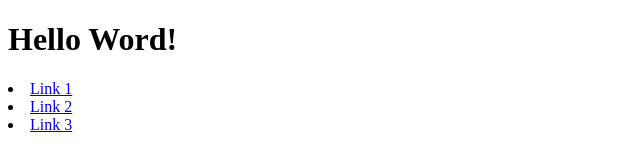
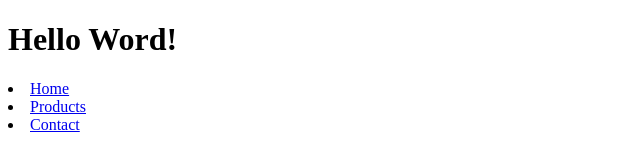
Before and after one commit to JulitaLi/Test, a plain HTML site: page src/index.html in a window 1280 px wide. Shown: the full height of the page, 0-640 px from the left. Drawn offline with Linux system fonts and the light colour scheme.

Commit message:
add real links

```diff
--- a/src/index.html
+++ b/src/index.html
@@ -10,9 +10,9 @@
 <body>
     <h1>Hello Word!</h1>
     <nav>
-        <li><a href="#">Link 1 </a></li>
-        <li><a href="#">Link 2</a></li>
-        <li><a href="#">Link 3 </a></li>
+        <li><a href="#">Home </a></li>
+        <li><a href="#">Products</a></li>
+        <li><a href="#">Contact</a></li>
     </nav>
 </body>
 
```
